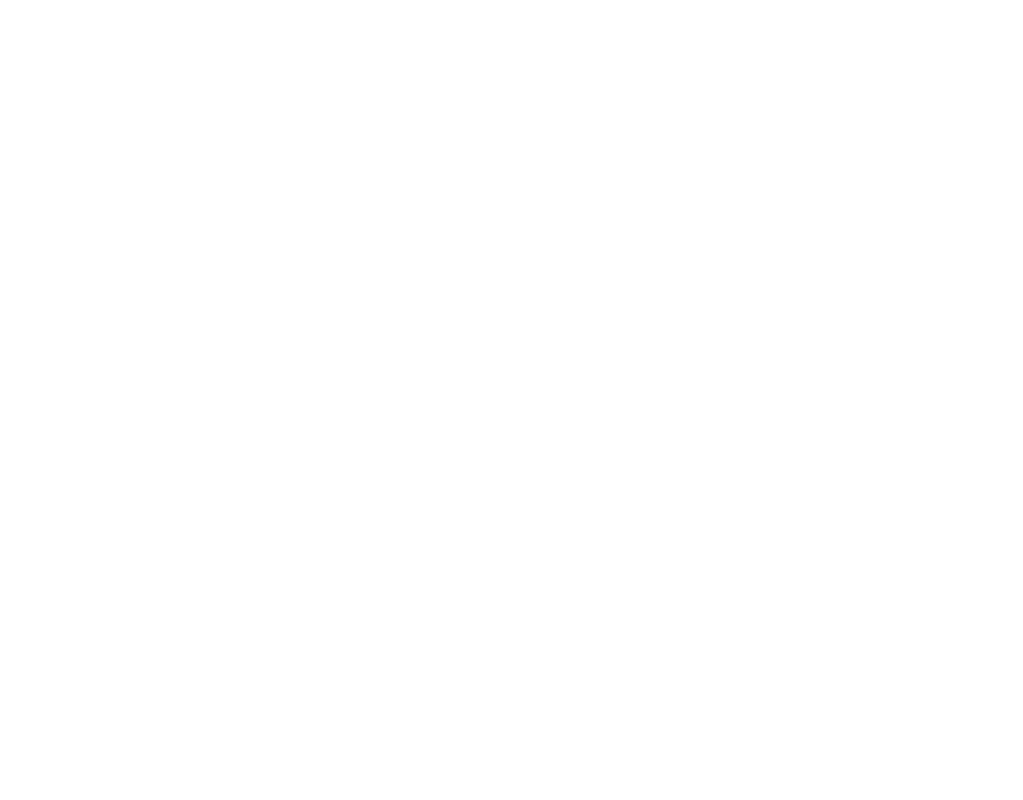
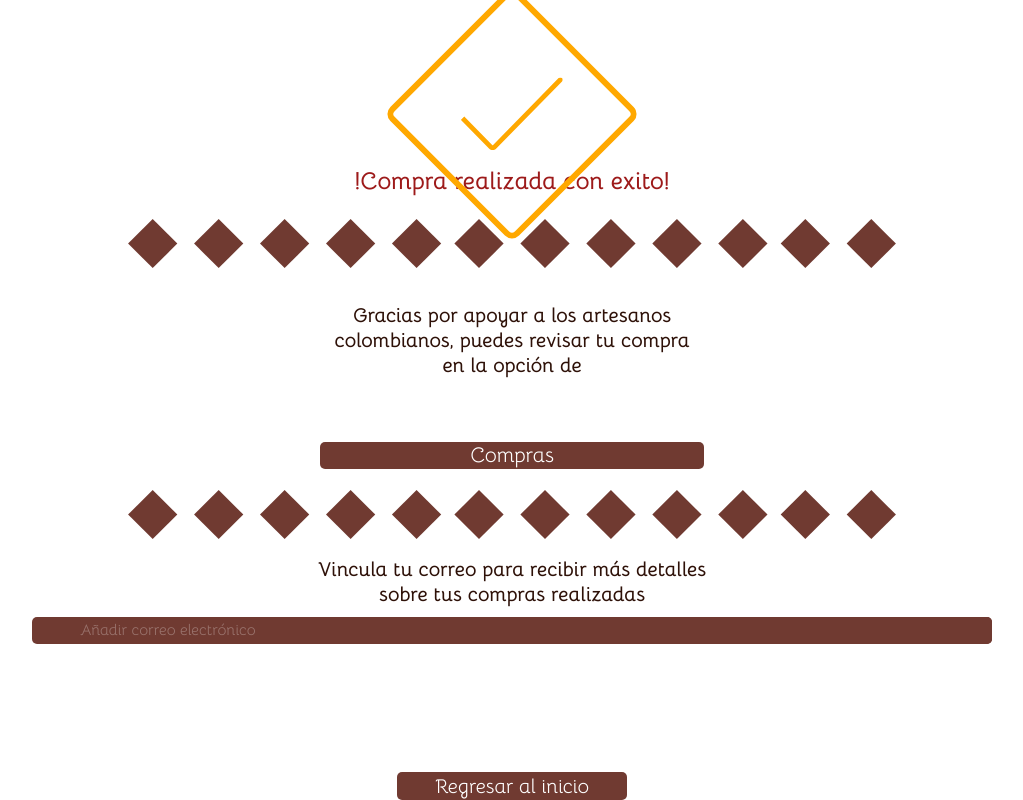
Before and after one commit to Thewilliamg/proyectoFinalExpress, a React (Vite) app: page /shop/confirmation in a window 1280 px wide. Before the commit this address had no page. Shown: the whole page, without its empty margins (128-1151 px from the left). Built offline with nearby package versions, Linux system fonts and the light colour scheme; the HTML template or start-up script is replaced by a standard one.

Commit message:
feat: :construction: Confirmation screen preview

```diff
--- a/src/App.jsx
+++ b/src/App.jsx
@@ -6,6 +6,7 @@
 import Markets from './pages/markets/Markets.jsx';
 import Discounts from './pages/discounts/Discounts.jsx';
 import Shop from './pages/shop/Shop.jsx';
+import Confirmation from './pages/shop/confirmation/Confirmation.jsx'
 import SignUp from './pages/signup/SignUp.jsx'
 import Policy from './pages/signup/register/policy/Policy.jsx'
 import Register from './pages/signup/register/Register.jsx'
@@ -38,6 +39,7 @@
         <Route path="/markets" element={<Home page={<Markets/>}/>} />
         {/* Rutas de comprar */}
         <Route path="/shop" element={<Home page={<Shop/>}/>} />
+        <Route path="/shop/confirmation" element={<Confirmation />} />
         {/* Rutas de perfil de usuario */}
         <Route path='/user' element={<Home page={<User/>}/>} />
         {/* Rutas de registro */}
--- a/src/pages/shop/confirmation/Confirmation.css
+++ b/src/pages/shop/confirmation/Confirmation.css
@@ -2,7 +2,6 @@
 .confirmationAll{
     display: flex;
     flex-direction: column;
-    border: 1px solid green;
     width: 100vw;
     height: 100vh;
 }
```
Also changed, not shown: public/img/ConfirmationIcon.svg (added).
